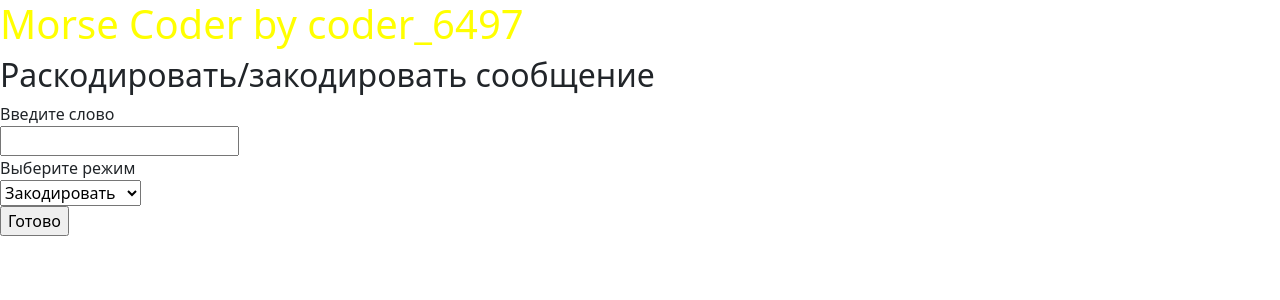
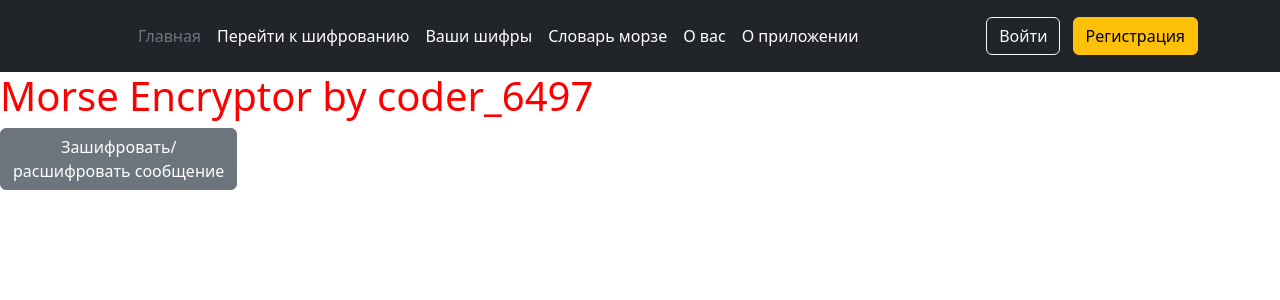
Before and after one commit to coder6497/MorseCoder, a Flask app: page / in a window 1280 px wide. Shown: the top 300 px of the page. Run offline with Flask 2, Linux system fonts and the light colour scheme.

Commit message:
fixed soe bugs and added more webpages

```diff
--- a/static/style.css
+++ b/static/style.css
@@ -1,3 +1,3 @@
 h1{
-    color: yellow;
+    color: red;
 }
--- a/templates/basic.html
+++ b/templates/basic.html
@@ -6,7 +6,31 @@
 </head>
 <body>
     <link href="https://cdn.jsdelivr.net/npm/bootstrap@5.2.0-beta1/dist/css/bootstrap.min.css" rel="stylesheet" integrity="sha384-0evHe/X+R7YkIZDRvuzKMRqM+OrBnVFBL6DOitfPri4tjfHxaWutUpFmBp4vmVor" crossorigin="anonymous">
-    <h1>Morse Coder by coder_6497</h1>
+    <link rel="stylesheet" href="{{url_for('static', filename='style.css')}}">
+    <header class="p-3 bg-dark text-white">
+    <div class="container">
+      <div class="d-flex flex-wrap align-items-center justify-content-center justify-content-lg-start">
+        <a href="/" class="d-flex align-items-center mb-2 mb-lg-0 text-white text-decoration-none">
+          <svg class="bi me-2" width="40" height="32" role="img" aria-label="Bootstrap"><use xlink:href="#bootstrap"></use></svg>
+        </a>
+
+        <ul class="nav col-12 col-lg-auto me-lg-auto mb-2 justify-content-center mb-md-0">
+          <li><a href="/" class="nav-link px-2 text-secondary">Главная</a></li>
+          <li><a href="/encrypt" class="nav-link px-2 text-white">Перейти к шифрованию</a></li>
+            <li><a href="#" class="nav-link px-2 text-white">Ваши шифры</a></li>
+            <li><a href="/dict" class="nav-link px-2 text-white">Словарь морзе</a></li>
+          <li><a href="#" class="nav-link px-2 text-white">О вас</a></li>
+          <li><a href="#" class="nav-link px-2 text-white">О приложении</a></li>
+        </ul>
+
+        <div class="text-end">
+          <button type="button" class="btn btn-outline-light me-2">Войти</button>
+          <button type="button" class="btn btn-warning">Регистрация</button>
+        </div>
+      </div>
+    </div>
+  </header>
+    <h1>Morse Encryptor by coder_6497</h1>
     {%block body%}{%endblock%}
 </body>
 </html>
--- a/templates/main.html
+++ b/templates/main.html
@@ -5,15 +5,6 @@
 {%endblock%}
 
 {%block body%}
-    <h2>Раскодировать/закодировать сообщение</h2>
-    <form method="post" action="">
-        {{form.csrf_token()}}
-        {{form.word.label()}}<br>
-        {{form.word()}}<br>
-        {{form.select.label()}}<br>
-        {{form.select()}}<br>
-        {{form.submit()}}
-    </form>
-    <h2>{{n_word}}</h2>
     <link rel="stylesheet" href="{{url_for('static', filename='style.css')}}">
+    <a href="/encrypt"><button type="button" class="btn btn-secondary">Зашифровать/<br>расшифровать сообщение</button></a>
 {%endblock%}
--- a/web_code.py
+++ b/web_code.py
@@ -9,15 +9,26 @@ app.config["SECRET_KEY"] = 'povsekakiy_bogdanov'
 
 @app.route('/', methods=["GET", "POST"])
 def main():
+    return render_template("main.html")
+
+
+@app.route('/encrypt', methods=["GET", "POST"])
+def encryptor():
+    n_word = ''
     form = EncryptForm()
-    n_word = ''
     if form.validate_on_submit():
         coder = MorseCoder(form.word.data)
         if form.select.data == "Закодировать":
             n_word = coder.to_morse()
         if form.select.data == "Раскодировать":
             n_word = coder.to_normal()
-    return render_template("main.html", form=form, n_word=n_word)
+    return render_template("encryptor.html", form=form, n_word=n_word)
+
+
+@app.route('/dict')
+def crypt_dict():
+    coder = MorseCoder('')
+    return render_template('crypt.html', morse=coder.morse)
 
 
 if __name__ == "__main__":
```
Also changed, not shown: code_files/morse_coder.py (+11 -14 lines), templates/crypt.html (added, +9 -0 lines), templates/encryptor.html (added, +22 -0 lines).
